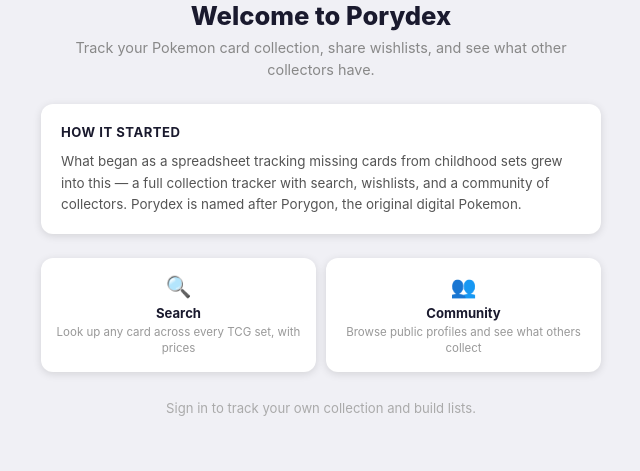
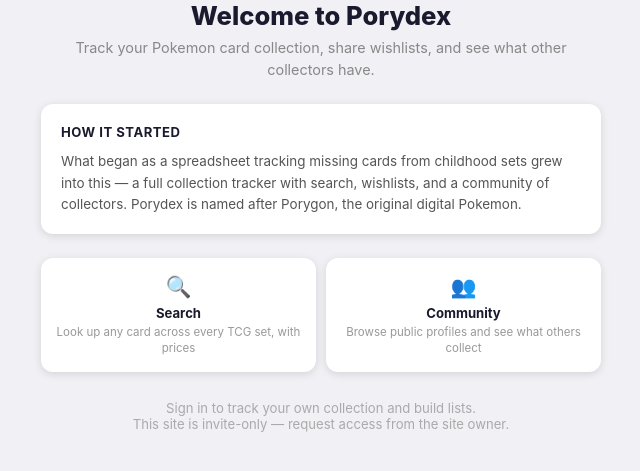
Before and after one commit to overjoyroy/overjoyroy.github.io, a Jekyll site: the page pokemon/tracker/index.html, which Jekyll copies as it is, in a window 1280 px wide, cut to the strip 251-722 px from the top of the page. Shown: the whole strip, without its empty margins (319-959 px from the left). Built offline with Jekyll 4.4.1, drawn with Linux system fonts in a browser that asks for light colours; an icon font too large for the unit is left out; comment, search, counter and statistics services are not loaded.

Commit message:
Add invite only users

```diff
--- a/pokemon/tracker/app.js
+++ b/pokemon/tracker/app.js
@@ -20,6 +20,9 @@
 
 const ALLOWED_EMAILS = [
   'jroy4@umbc.edu',
+  'ahmedkzing@gmail.com',
+  'kschris37@gmail.com',
+  'jroy297@gmail.com',
 ];
 
 const TCG_API = 'https://api.pokemontcg.io/v2';
--- a/pokemon/tracker/index.html
+++ b/pokemon/tracker/index.html
@@ -412,7 +412,7 @@
         </a>
       </div>
 
-      <p class="welcome-signin">Sign in to track your own collection and build lists.</p>
+      <p class="welcome-signin">Sign in to track your own collection and build lists.<br>This site is invite-only — request access from the site owner.</p>
     </div>
   </div>
 
```
